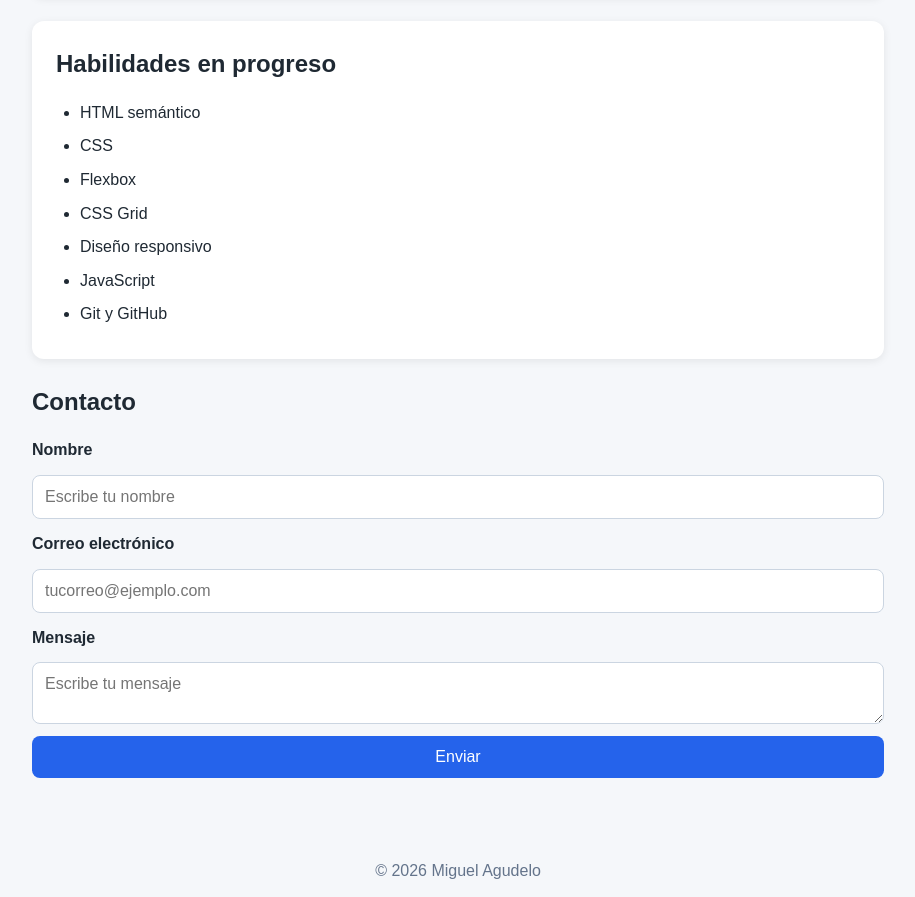
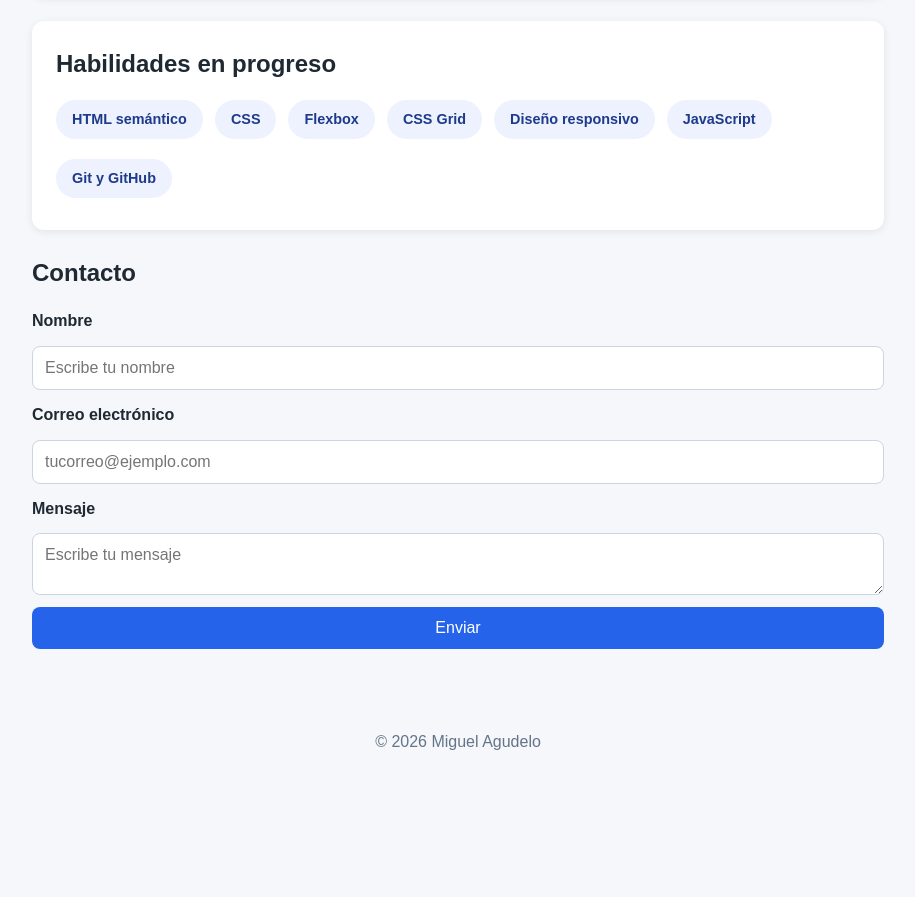
Before and after one commit to 18MIGUEL2003/mi-primer-sitio, a plain HTML site: page index.html in a window 1280 px wide. Shown: the part 1008-1905 px from the top of the page, without its empty margins (182-1097 px from the left). After the commit the page ends 1787 px from the top, so only its background shows below. Drawn offline with Linux system fonts and the light colour scheme.

Commit message:
feat: agrega chips de habilidades con flexbox

```diff
--- a/index.html
+++ b/index.html
@@ -47,14 +47,14 @@
       <section class="card">
   <h2>Habilidades en progreso</h2>
 
-  <ul>
-    <li>HTML semántico</li>
-    <li>CSS</li>
-    <li>Flexbox</li>
-    <li>CSS Grid</li>
-    <li>Diseño responsivo</li>
-    <li>JavaScript</li>
-    <li>Git y GitHub</li>
+  <ul class="skills">
+    <li class="skill">HTML semántico</li>
+    <li class="skill">CSS</li>
+    <li class="skill">Flexbox</li>
+    <li class="skill">CSS Grid</li>
+    <li class="skill">Diseño responsivo</li>
+    <li class="skill">JavaScript</li>
+    <li class="skill">Git y GitHub</li>
   </ul>
 </section>
 
--- a/styles.css
+++ b/styles.css
@@ -107,3 +107,21 @@ footer {
   padding: 24px;
   color: #64748b;
 }
+
+/* Habilidades */
+.skills {
+  display: flex;
+  flex-wrap: wrap;
+  gap: 12px;
+  list-style: none;
+  padding-left: 0;
+}
+
+.skill {
+  background-color: #eef2ff;
+  color: #1e3a8a;
+  padding: 8px 16px;
+  border-radius: 999px;
+  font-size: 0.9rem;
+  font-weight: 600;
+}
```
